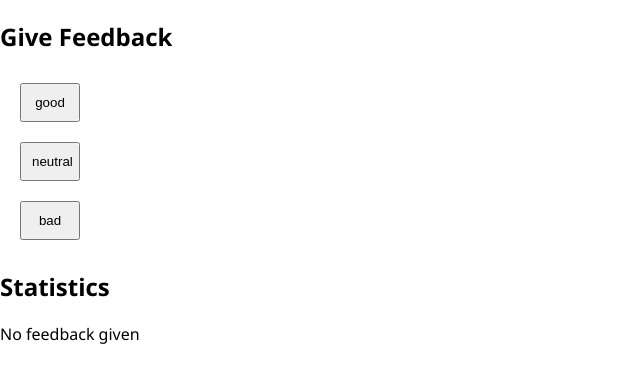
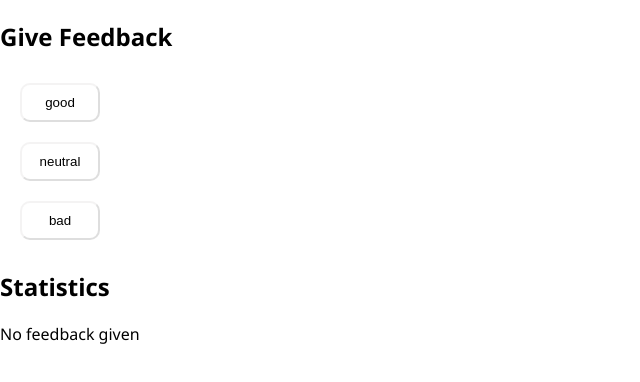
Before and after one commit to VolailleInc/part1, a React (Create React App) app in the folder unicafe/: page / in a window 1280 px wide. Shown: the top 382 px of the page, without its empty margins (0-640 px from the left). Built offline with nearby package versions, Linux system fonts and the light colour scheme.

Commit message:
clean up

```diff
--- a/unicafe/src/App.js
+++ b/unicafe/src/App.js
@@ -61,7 +61,7 @@ const Statistics = (props) => {
 			<StatisticLine text='good' value={good} />
 			<StatisticLine text='neutral' value={neutral} />
 			<StatisticLine text='bad' value={bad} />
-			<StatisticLine text='totalOfAll' value={totalOfAll} />
+			<StatisticLine text='all' value={totalOfAll} />
 			<StatisticLine text='average' value={average} />
 			<StatisticLine text='positive' value={positive} />
 		</div>
@@ -91,7 +91,7 @@ function App() {
 	};
 
 	//Calculate the total of all the counts
-	const totalOfAll = good + neutral + bad;
+	const all = good + neutral + bad;
 	// const totalOfAll = function (a, b, c) {
 	// 	let allVotes = a + b + c;
 	// 	return allVotes;
@@ -113,10 +113,10 @@ function App() {
 	};
 
 	/* we calculate the average by invoking the calAverage function */
-	const average = calcAverage(good, bad, totalOfAll);
+	const average = calcAverage(good, bad, all);
 
 	/*we calculate the positive percentage by invoking calcPositive function*/
-	const positivePercentage = `${calcPositive(good, totalOfAll)}%`;
+	const positivePercentage = `${calcPositive(good, all)}%`;
 
 	return (
 		<div>
@@ -130,7 +130,7 @@ function App() {
 				good={good}
 				neutral={neutral}
 				bad={bad}
-				totalOfAll={totalOfAll}
+				totalOfAll={all}
 				average={average}
 				positive={positivePercentage}
 			/>
--- a/unicafe/src/index.css
+++ b/unicafe/src/index.css
@@ -7,7 +7,7 @@ body {
 }
 
 .row {
-	width: 80px;
+	width: 100px;
 }
 
 .btnCompo {
@@ -20,5 +20,9 @@ body {
 .btn {
 	margin: 10px;
 	padding: 10px 10px;
-	width: 60px;
+	width: 80px;
+	background: #fff;
+	border-color: rgba(209, 206, 206, 0.25);
+	border-radius: 10px;
+	cursor: pointer;
 }
```
